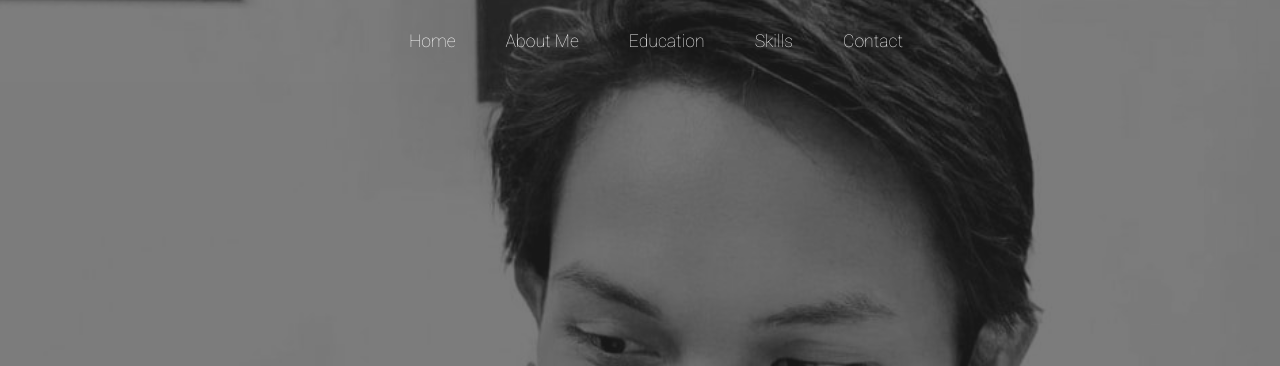
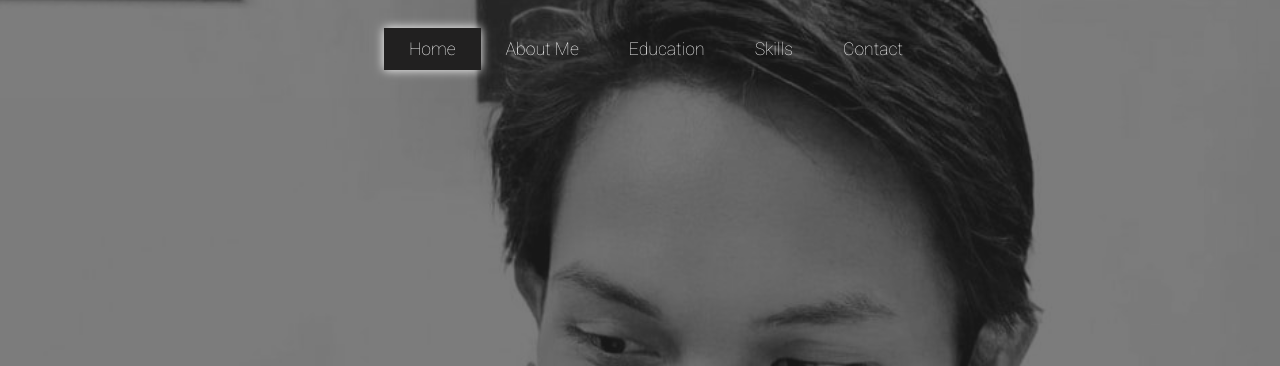
Before and after one commit to markdremperador/markdremperador.github.io, a plain HTML site: page index.html in a window 1280 px wide. Shown: the top 366 px of the page. Drawn offline with nearby package versions, Linux system fonts and the light colour scheme.

Commit message:
new update

```diff
--- a/css/main.css
+++ b/css/main.css
@@ -7,7 +7,6 @@
 }
 
 hr {
-    width: 900px;
     margin: auto;
 }
 
@@ -64,9 +63,10 @@ body {
     transition: all .5s ease;
 }
 
-.navbar ul li a:hover {
-    background-color: white;
-    color: black;
+.navbar ul li a:hover,
+.active {
+    background-color: rgb(33, 32, 32);
+    color: white;
     box-shadow: 0 0 10px white;
 }
 
--- a/index.html
+++ b/index.html
@@ -21,14 +21,15 @@
 </head>
 
 <body>
-    <div class="navbar">
+    <div class="navbar" id="navbar">
         <ul>
-            <li><a href="#">Home</a></li>
-            <li><a href="#about">About Me</a></li>
-            <li><a href="#education">Education</a></li>
-            <li><a href="#skills">Skills</a></li>
-            <li><a href="#contact">Contact</a></li>
+            <li class="nav-item active"><a class="nav-link" href="#">Home</a></li>
+            <li class="nav-item"><a class="nav-link" href="#about">About Me</a></li>
+            <li class="nav-item"><a class="nav-link" href="#education">Education</a></li>
+            <li class="nav-item"><a class="nav-link" href="#skills">Skills</a></li>
+            <li class="nav-item"><a class="nav-link" href="#contact">Contact</a></li>
         </ul>
+
     </div>
 
     <section id="home">
@@ -171,6 +172,18 @@
 <script src="https://cdn.jsdelivr.net/npm/bootstrap@5.0.2/dist/js/bootstrap.bundle.min.js" integrity="sha384-MrcW6ZMFYlzcLA8Nl+NtUVF0sA7MsXsP1UyJoMp4YLEuNSfAP+JcXn/tWtIaxVXM" crossorigin="anonymous"></script>
 <script src="https://unpkg.com/aos@2.3.1/dist/aos.js"></script>
 <script>
+    var btnContainer = document.getElementById("navbar");
+
+    var btns = btnContainer.getElementsByClassName("nav-item");
+
+    for (var i = 0; i < btns.length; i++) {
+        btns[i].addEventListener("click", function() {
+            var current = document.getElementsByClassName("active");
+            current[0].className = current[0].className.replace(" active", "");
+            this.className += " active";
+        });
+    }
+
     var myCollapse = document.getElementById('collapseExample')
     var bsCollapse = new bootstrap.Collapse(myCollapse, {
         toggle: false
```
